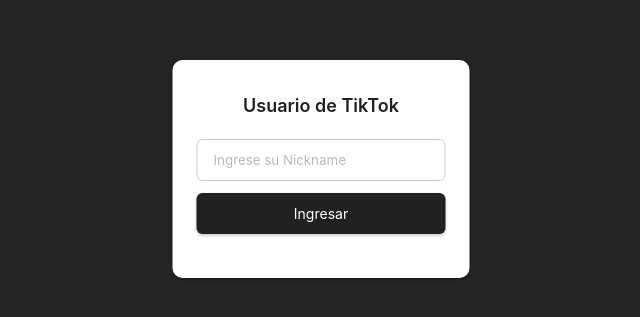
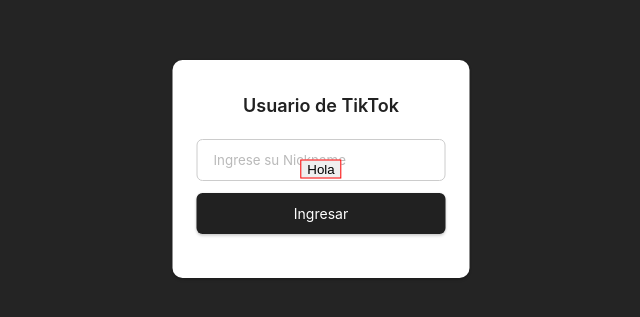
Before and after one commit to AndresDevCastillo/Samyflw, a Vue app: page / in a window 1280 px wide. Shown: the part 231-548 px from the top of the page, without its empty margins (319-959 px from the left). Built offline with nearby package versions, Linux system fonts and the light colour scheme.

Commit message:
se elimino los lane y actualizo los patos

```diff
--- a/src/App.vue
+++ b/src/App.vue
@@ -14,6 +14,7 @@
       </form>
     </div>
     <canvas id="gameCanvas" v-show="!form"></canvas>
+    <button @click="actualizarPatos()" class="btn">Hola</button>
   </div>
 </template>
 <script >
@@ -24,6 +25,7 @@
     apitiktok: null,
     form: true,
     patitoImg: null,
+    game: null
   }),
   methods: {
     startGame() {
@@ -37,6 +39,35 @@
         height: 600
       }
 
+      // Clase para el pato
+      class Duck extends Phaser.GameObjects.Sprite {
+        constructor(scene, x, y) {
+          super(scene, x, y, 'duck');
+          scene.add.existing(this);
+          scene.physics.world.enable(this);
+          this.setScale(0.2);
+          //this.body.velocity.x = Phaser.Math.Between(50, 100); // Velocidad aleatoria
+        }
+
+        moveRightWithAnimation(mov) {
+          const distancia = this.x + mov;  // Posición final después de la animación
+          // Verificar si la posición final supera el límite de la pared (por ejemplo, 900)
+          if (distancia <= (size.width - 100)) {
+            // Solo aplica la animación si no supera el límite
+            this.scene.tweens.add({
+              targets: this,
+              x: distancia,
+              duration: 1000,
+              ease: 'Linear',
+            });
+          }
+        }
+
+        update() {
+          // Lógica de actualización del pato si es necesario
+        }
+      }
+
       // Aqui creo la escena de fondo en el juego
       class GameScene extends Phaser.Scene {
         constructor() {
@@ -45,12 +76,29 @@
 
         preload() {
           this.load.image("bg", "/assets/img/fondoPato.jpg");
+          this.load.image("duck", "/assets/img/patito.png");
         }
+
         create() {
+          const size = {
+            width: 1000,
+            height: 600
+          };
+
           const background = this.add.image(size.width / 2, size.height / 2, "bg").setOrigin(0.5, 0.5);
           background.setScale(size.width / background.width, size.height / background.height);
+
+          this.ducks = []
+          // Crear directamente los patos en la escena
+          for (let i = 0; i < 10; i++) {
+            const duck = new Duck(this, 0, size.height - (i + 1) * 30);
+            this.ducks.push(duck);
+          }
         }
-        update() { }
+
+        update() {
+          // Lógica de actualización de la escena si es necesario
+        }
       }
 
 
@@ -70,9 +118,16 @@
       }
 
       //constructor del juego
-      const game = new Phaser.Game(config);
+      this.$data.game = new Phaser.Game(config);
+    },
+    actualizarPatos() {
+      // Datos de la api Falsos xd
+      let datos = Array.from({ length: 10 }, () => Math.floor(Math.random() * 100) + 1);
+      this.$data.game.scene.scenes[0].ducks.map((pato, index) => {
+        pato.moveRightWithAnimation(datos[index]);
+      })
     }
-  },
+  }
 }
 </script>
 
@@ -179,6 +234,16 @@
   text-decoration: underline;
 }
 
+.btn {
+  border: 1px solid red;
+  position: absolute;
+  top: 50%;
+  left: 50%;
+  transform: translate(-50%, -50%);
+  display: flex;
+  z-index: 3;
+}
+
 #gameCanvas {
   border: 1px solid red;
   position: absolute;
```
